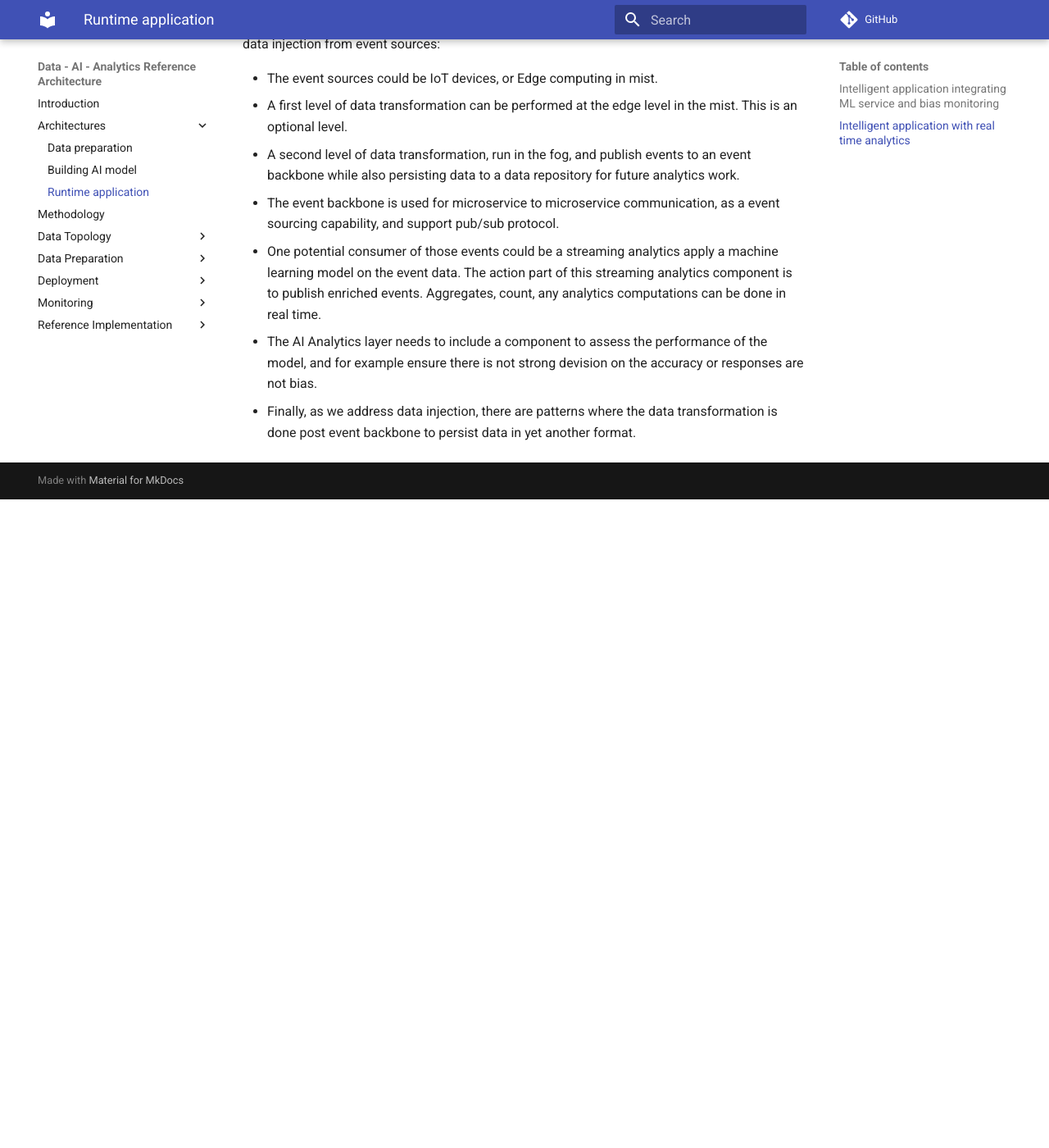
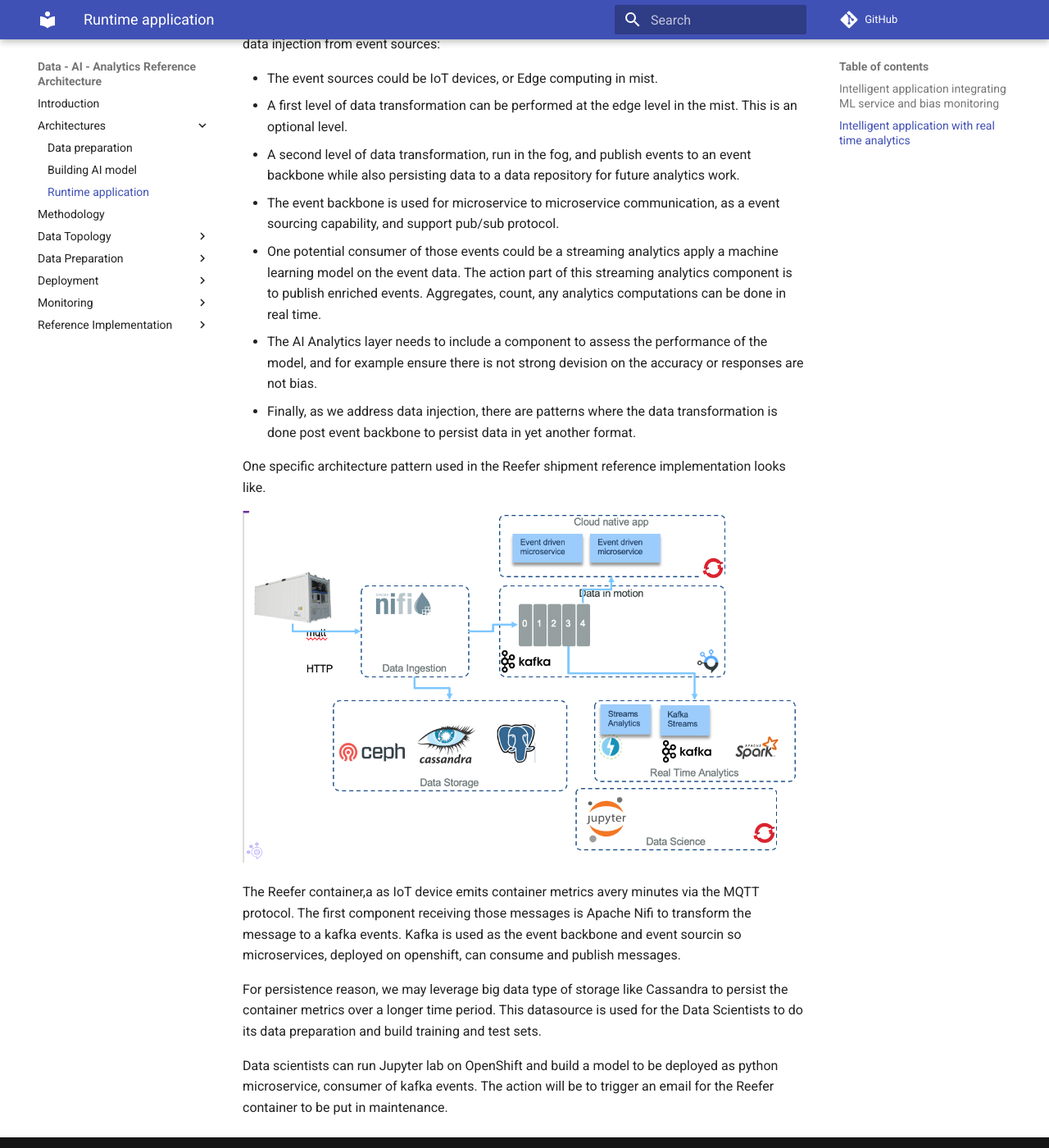
Before and after one commit to ibm-cloud-architecture/refarch-data-ai-analytics, an MkDocs documentation site: the page built from docs/runtimes/README.md, in a window 1280 px wide and 1400 px high, scrolled down 2248 px. Shown: the whole window at 82% size. Built offline with MkDocs 1.6.1 and Material for MkDocs 9.7.7, drawn with Linux system fonts in a browser that asks for light colours; comment, search, counter and statistics services are not loaded; before the commit the page ends 2857 px from its top, so only the background shows below that.

Commit message:
add RT analytics like opendatahub

```diff
--- a/docs/runtimes/README.md
+++ b/docs/runtimes/README.md
@@ -40,3 +40,13 @@
 * One potential consumer of those events could be a streaming analytics apply a machine learning model on the event data. The action part of this streaming analytics component is to publish enriched events. Aggregates, count, any analytics computations can be done in real time.
 * The AI Analytics layer needs to include a component to assess the performance of the model, and for example ensure there is not strong devision on the accuracy or responses are not bias.
 * Finally, as we address data injection, there are patterns where the data transformation is done post event backbone to persist data in yet another format.
+
+One specific architecture pattern used in the Reefer shipment reference implementation looks like.
+
+![](RT-analytics.png)
+
+The Reefer container,a as IoT device emits container metrics avery minutes via the MQTT protocol. The first component receiving those messages is Apache Nifi to transform the message to a kafka events. Kafka is used as the event backbone and event sourcin so microservices, deployed on openshift, can consume and publish messages.
+
+For persistence reason, we may leverage big data type of storage like Cassandra to persist the container metrics over a longer time period. This datasource is used for the Data Scientists to do its data preparation and build training and test sets.
+
+Data scientists can run Jupyter lab on OpenShift and build a model to be deployed as python microservice, consumer of kafka events. The action will be to trigger an email for the Reefer container to be put in maintenance.
```
Also changed, not shown: docs/runtimes/RT-analytics.png (added).
